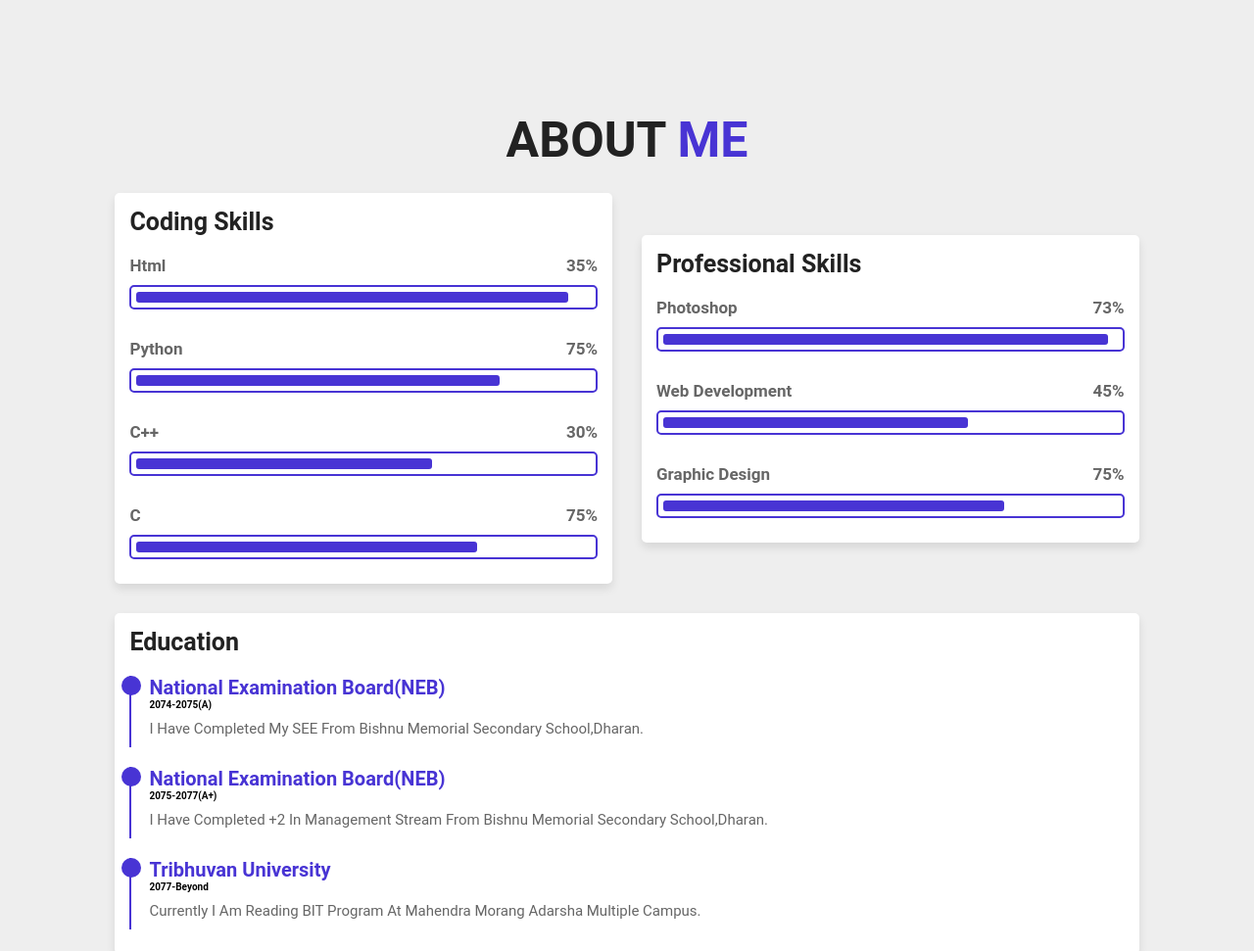
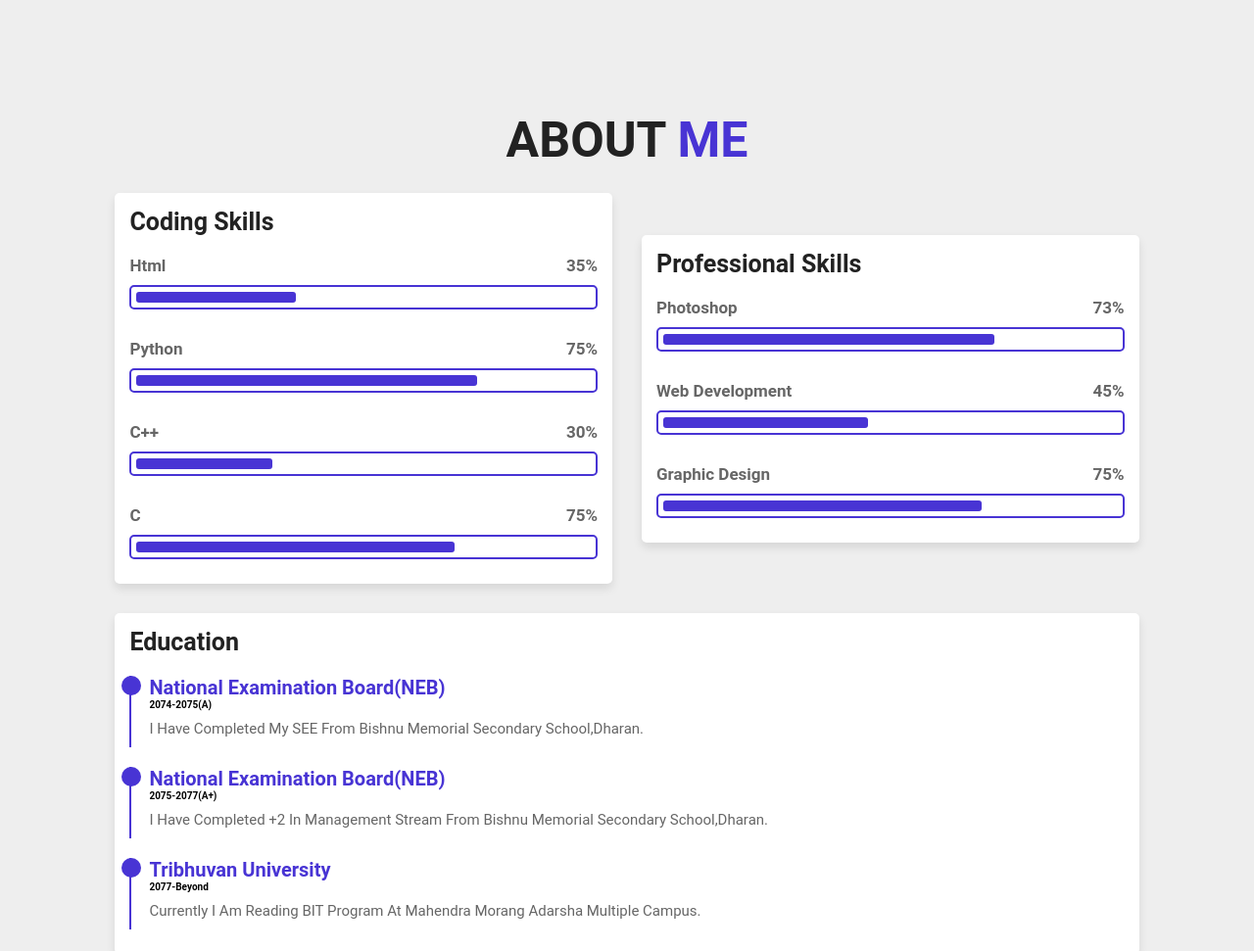
Before and after one commit to AnkitChapagain/AnkitChapagain.github.io, a plain HTML site: page index.html in a window 1280 px wide. Shown: the part 696-1667 px from the top of the page at 98% size. Drawn offline with nearby package versions, Linux system fonts and the light colour scheme.

Commit message:
Update style.css

```diff
--- a/style.css
+++ b/style.css
@@ -257,31 +257,31 @@ section{
 }
 
 .about .row .box:nth-child(1) .progress:nth-child(2) .bar span{
-    width: 95%;
+    width: 35%;
 }
 
 .about .row .box:nth-child(1) .progress:nth-child(3) .bar span{
-    width: 80%;
+    width: 75%;
 }
 
 .about .row .box:nth-child(1) .progress:nth-child(4) .bar span{
-    width: 65%;
+    width: 30%;
 }
 
 .about .row .box:nth-child(1) .progress:nth-child(5) .bar span{
-    width: 75%;
+    width: 70%;
 }
 
 .about .row .box:nth-child(2) .progress:nth-child(2) .bar span{
-    width: 98%;
+    width: 73%;
 }
 
 .about .row .box:nth-child(2) .progress:nth-child(3) .bar span{
-    width: 67%;
+    width: 45%;
 }
 
 .about .row .box:nth-child(2) .progress:nth-child(4) .bar span{
-    width: 75%;
+    width: 70%;
 }
 
 .about .row .box:nth-child(2) .progress:nth-child(5) .bar span{
```
